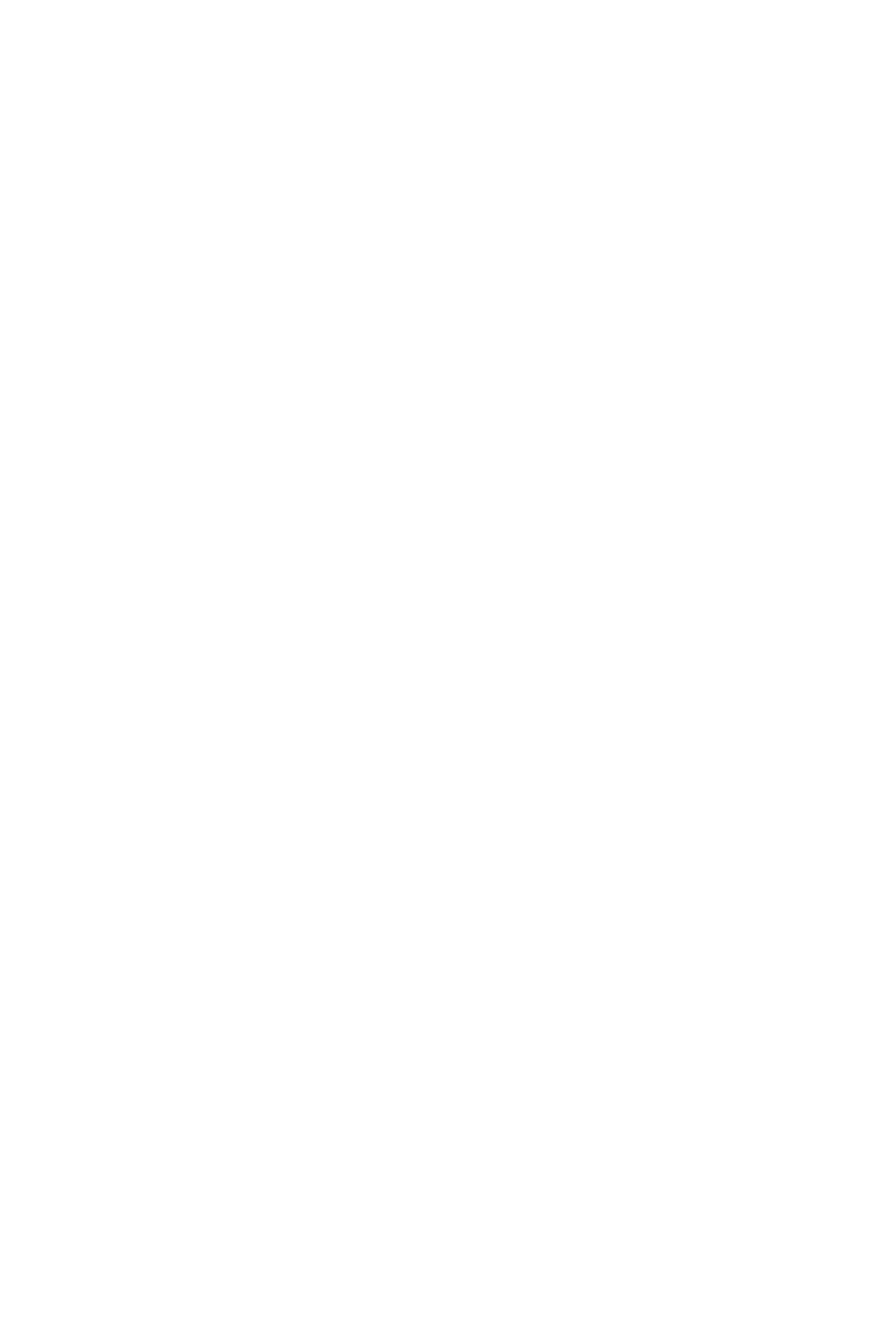
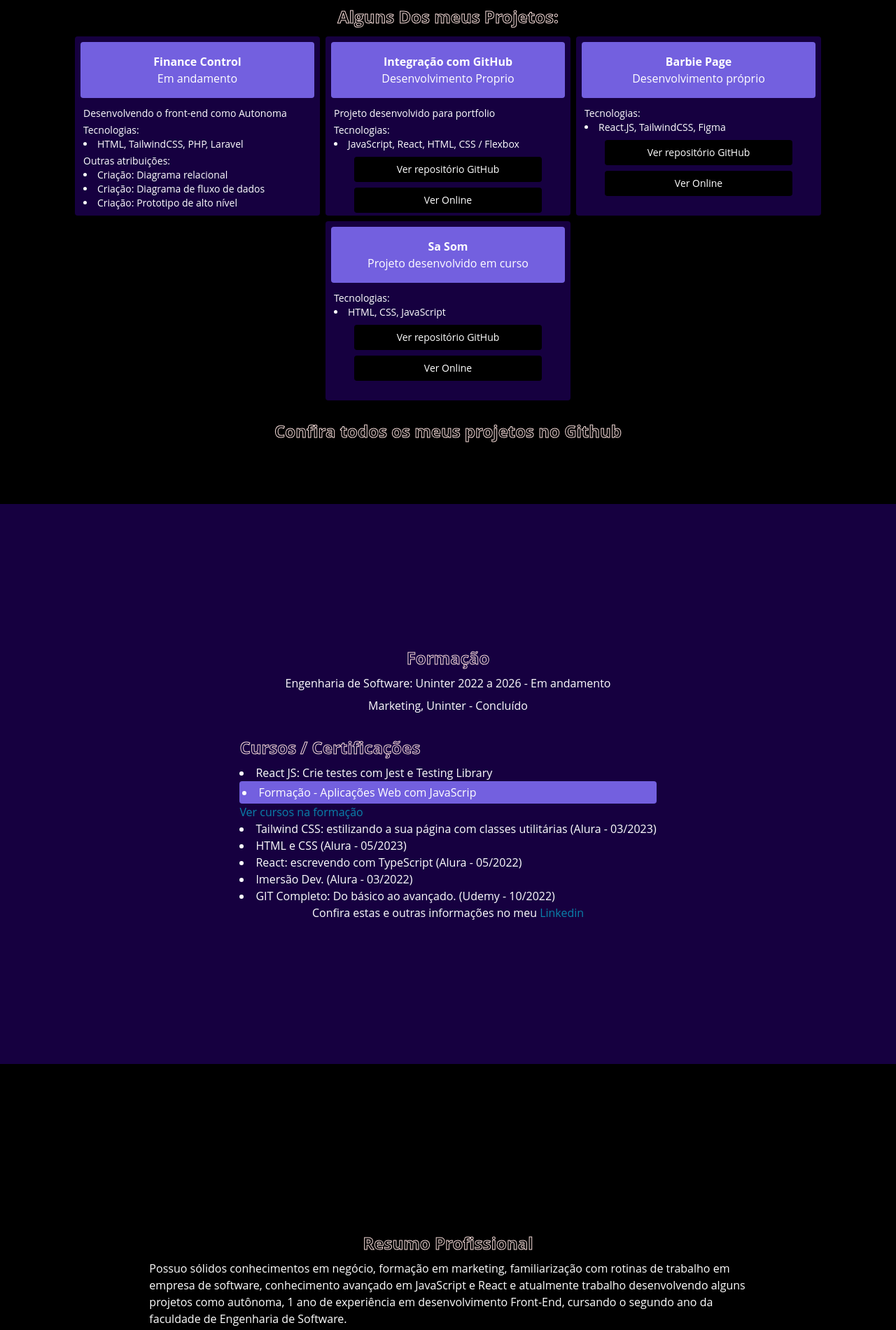
Before and after one commit to sabrinapratafernandes/Portfolio, a React (Create React App) app: page / in a window 1280 px wide. Shown: the part 880-2780 px from the top of the page at 70% size. Before the commit the page ends 800 px from the top, so only its background shows below. Built offline with nearby package versions, Linux system fonts and the light colour scheme.

Commit message:
finalização do layout

```diff
--- a/src/App.js
+++ b/src/App.js
@@ -18,10 +18,9 @@ function App() {
           justify-center
           items-center
           w-screen
-          h-screen
+
           bg-backg
-          static
-          h-lvh">
+          static">
     <BrowserRouter>
       <NavBar/>
       <Routes>
--- a/src/components/Formation.js
+++ b/src/components/Formation.js
@@ -1,26 +1,51 @@
 import { fontStyle } from "../App"
+import { useState } from 'react';
 
 const Formation = () => {
+
+    const [isHidden, setIsHidden] = useState(true);
+
+    const toggleVisibility = () => {
+        setIsHidden(!isHidden);
+    };
+
     return (
-        <div className="flex flex-col items-start text-white m-10">
+        <div className="h-screen w-full bg-principal flex flex-col items-center justify-center text-white p-10  md:p-0 md:text-base text-sm">
             <div>
                 <img/>
                 <h2 className="font-bold text-2xl pb-2" style={fontStyle}>Formação</h2>
             </div>
 
-            <p className="pb-2">Engenharia de Software, Uninter  2022 a 2026 - Em andamento</p>
+            <p className="pb-2">Engenharia de Software: Uninter  2022 a 2026 - Em andamento</p>
             <p>Marketing, Uninter - Concluído</p>
 
             <div className="mt-8">
                 <h2 className="font-bold text-2xl pb-2" style={fontStyle}>Cursos / Certificações</h2>
                 <div className="flex" >
                     <div>
-                    <li> NOME DO CURSO </li>
-                    <li> NOME DO CURSO </li>
-                    <li> NOME DO CURSO </li>
-                    <li> NOME DO CURSO </li>
+                    <li> React JS: Crie testes com Jest e Testing Library </li>
+                    <li className="bg-violet p-1 rounded"> Formação - Aplicações Web com JavaScrip</li>
+
+                    <div className={isHidden ? "hidden" : ""}>
+                        <li>JavaScript para Web: Crie páginas dinâmicas (Maio 2023)</li>
+                        <li>JavaScript: manipulando o DOM (Maio 2023)</li>
+                        <li>JavaScript: Validações e reconhecimento de voz (Agosto 2023)</li>
+                        <li>JavaScript: Criando Requisições (Agosto 2023)</li>
+                        <li>JavaScript na Web: armazenando dados no navegador (Agosto 2023)</li>
+                        <li>JavaScript: Consumindo e tratando dados de uma API (Outubro 2023)</li>
+                        <li>JavaScript: Métodos de Array (Dezembro 2023)</li>
+                        <li>JavaScript: Validando Formulários (Janeiro 2024)</li>
                     </div>
-                    <img className="w-20 m-4" src="/assets/courses.png" />
+
+                    <button onClick={toggleVisibility} className="text-blue">Ver cursos na formação</button>
+
+                    <li>Tailwind CSS: estilizando a sua página com classes utilitárias (Alura - 03/2023)</li>
+                    <li>HTML e CSS (Alura - 05/2023)</li>
+                    <li>React: escrevendo com TypeScript (Alura - 05/2022)</li>
+                    <li>Imersão Dev. (Alura - 03/2022)</li>
+                    <li>GIT Completo: Do básico ao avançado. (Udemy - 10/2022)</li>
+
+                    </div>
                 </div>
             </div>
 
--- a/src/components/Home.js
+++ b/src/components/Home.js
@@ -1,34 +1,15 @@
-import { fontStyle } from "../App"
+import Me from "./Me"
+import Projects from "./Projects";
+import Formation from "./Formation";
+import MoreAbout from "./MoreAbout";
 
 const Home = () => {
     return (
-        <div className="text-base md:w-2/3">
-            <div className="flex justify-evenly items-center mb-10">
-                <img className='w-40 h-40 rounded-full shadow-md shadow-pink'
-                src='/assets/foto.jpg' alt="foto" />
-                <button className="bg-pink text-darkBlue p-2 rounded m-4 text-lg" >
-                    Baixar CV</button>
-            </div>
-
-            <div className="
-                        text-fonts-white
-                        m-2">
-                <div className="flex p-2">
-                    <p className="pr-2 self-end">Oi, eu sou a Sabrina;</p>
-                    <img className='w-8 h-8'
-                        src="/assets/js.png" alt="icone javascript"/>
-                    <img className='w-8 h-8'
-                        src="/assets/react.png" alt="icone react"/>
-                    <img className='w-8 h-8'
-                         src="/assets/html5.png" alt="icone html"/>
-                    <img className='w-8 h-8'
-                         src="/assets/css3.png"/>
-                </div>
-                <h1 className="font-bold text-4xl pb-2" style={fontStyle} >
-                    Frontend Developer
-                </h1>
-                <p className="text-base pl-10">Tenho 23 anos e 1 ano de experiencia em desenvolvimento de projetos para estudo! Curso Engenharia de Software e sou formada em Marketing, tenho inglês avançado e sou apaixonada por resolver problemas de forma criativa.</p>
-            </div>
+        <div className="flex flex-col items-center w-full ">
+            <Me/>
+            <Projects/>
+            <Formation/>
+            <MoreAbout/>
         </div>
     )
 }
--- /dev/null
+++ b/src/components/Me.js
@@ -0,0 +1,39 @@
+import { fontStyle } from "../App"
+
+const Me = () => {
+    return (
+        <div className="flex flex-col justify-center items-center text-base  md:w-2/3 h-screen">
+            <div className="flex justify-evenly items-center mb-10">
+                <div className="h-40 w-40 flex items-center justify-center overflow-hidden rounded-full shadow-md shadow-pink">
+                    <img className='w-full h-auto'
+                    src='/assets/foto.jpg' alt="foto" />
+                </div>
+                <button className="bg-pink text-darkBlue p-2 rounded m-4 text-lg" >
+                    Baixar CV</button>
+            </div>
+
+            <div className="
+                        text-fonts-white
+                        m-2
+                        mb-20">
+                <div className="flex p-2">
+                    <p className="pr-2 self-end">Oi, eu sou a Sabrina;</p>
+                    <img className='w-8 h-8'
+                        src="/assets/js.png" alt="icone javascript"/>
+                    <img className='w-8 h-8'
+                        src="/assets/react.png" alt="icone react"/>
+                    <img className='w-8 h-8'
+                         src="/assets/html5.png" alt="icone html"/>
+                    <img className='w-8 h-8'
+                         src="/assets/css3.png"/>
+                </div>
+                <h1 className="font-bold text-4xl pb-2" style={fontStyle} >
+                    Frontend Developer
+                </h1>
+                <p className="text-base pl-10 w-full">Tenho 23 anos e 1 ano de experiencia em desenvolvimento de projetos para estudo! Curso Engenharia de Software e sou formada em Marketing, tenho inglês avançado e sou apaixonada por resolver problemas de forma criativa.</p>
+            </div>
+        </div>
+    )
+}
+
+export default Me
--- a/src/components/MoreAbout.js
+++ b/src/components/MoreAbout.js
@@ -3,9 +3,9 @@ import Skils from "./Skils"
 
 const MoreAbout = () => {
     return (
-        <div className="text-white flex flex-col w-2/3">
+        <div className="flex flex-col items-center justify-center text-white  bg-black w-screen md:h-screen pt-10 md:pt-0">
+            <Skils/>
             <More/>
-            <Skils/>
         </div>
     )
 }
--- a/src/components/NavBar.js
+++ b/src/components/NavBar.js
@@ -3,9 +3,11 @@ import { Link } from "react-router-dom"
 const NavBar = () => {
     return (
         <div className="
+        bg-violet
+        p-2
         absolute top-0 left-0
         text-white
-        flex justify-evenly w-full mt-2 font-semibold">
+        flex justify-evenly w-full font-semibold">
             <Link to="/">Home</Link>
             <Link to="/projetos">Projetos</Link>
             <Link to="/formacao">Formação</Link>
--- a/src/components/Projects.js
+++ b/src/components/Projects.js
@@ -2,13 +2,13 @@ import { fontStyle } from "../App"
 
 const Projects = () => {
     return(
-        <div className="flex flex-col items-center  mt-[600px] w-full bg-backg h-lvh md:mt-0 ">
-            <h2 className="font-bold text-2xl pb-2" style={fontStyle} >Alguns Dos meus Projetos:</h2>
+        <div className="flex flex-col items-center justify-center bg-black w-screen md:h-screen md:pt-0 pt-20">
+            <h2 className="font-bold text-2xl pb-2 md:mt-20" style={fontStyle} >Alguns Dos meus Projetos:</h2>
 
-            <div className="flex flex-col items-center justify-center md:flex-row w-full text-sm md:flex-wrap">
+            <div className="text-white flex flex-col items-center justify-center md:flex-row w-full text-sm md:flex-wrap">
 
-            <div className="bg-white p-1 m-1 rounded flex flex-col w-4/5 md:w-[350px] md:h-64">
-                    <div className="text-base bg-blue text-black p-4 rounded w-full mb-2 flex flex-col items-center justify-center">
+            <div className="bg-principal p-2 m-1 rounded flex flex-col w-4/5 md:w-[350px] md:h-64">
+                    <div className="text-base bg-violet p-4 rounded w-full mb-2 flex flex-col items-center justify-center">
                         <p className="font-bold">Finance Control</p>
                         <p>Em andamento</p>
                     </div>
@@ -26,8 +26,8 @@ const Projects = () => {
                     </div>
             </div>
 
-                <div className="bg-white p-1 m-1 rounded flex flex-col w-4/5 md:w-[350px] md:h-64">
-                    <div className="text-base bg-blue text-black p-4 rounded w-full mb-2 flex flex-col items-center justify-center">
+                <div className="bg-principal p-2 m-1 rounded flex flex-col w-4/5 md:w-[350px] md:h-64">
+                    <div className="text-base bg-violet p-4 rounded w-full mb-2 flex flex-col items-center justify-center">
                         <p className="font-bold">Integração com GitHub</p>
                         <p>Desenvolvimento Proprio</p>
                     </div>
@@ -43,8 +43,8 @@ const Projects = () => {
                     </div>
                 </div>
 
-                <div className="bg-white p-1 m-1 rounded flex flex-col w-4/5 md:w-[350px] md:h-64">
-                    <div className="text-base bg-blue text-black p-4 rounded w-full mb-2 flex flex-col items-center justify-center">
+                <div className="bg-principal p-2 m-1 rounded flex flex-col w-4/5 md:w-[350px] md:h-64">
+                    <div className="text-base bg-violet p-4 rounded w-full mb-2 flex flex-col items-center justify-center">
                         <p className="font-bold">Barbie Page</p>
                         <p>Desenvolvimento próprio</p>
                     </div>
@@ -60,8 +60,8 @@ const Projects = () => {
 
                 </div>
 
-                 <div className="bg-white p-1 m-1 rounded flex flex-col w-4/5 md:w-[350px] md:h-64">
-                    <div className="text-base bg-blue text-black p-4 rounded w-full mb-2 flex flex-col items-center justify-center">
+                 <div className="bg-principal p-2 m-1 rounded flex flex-col w-4/5 md:w-[350px] md:h-64">
+                    <div className="text-base bg-violet p-4 rounded w-full mb-2 flex flex-col items-center justify-center">
                         <p className="font-bold">Sa Som</p>
                         <p>Projeto desenvolvido em curso</p>
                     </div>
@@ -76,7 +76,7 @@ const Projects = () => {
                 </div>
 
             </div>
-            <h2 className="font-bold text-2xl m-6" style={fontStyle}>Confira todos os meus projetos no Github</h2>
+            <h2 className="font-bold text-2xl m-6 mb-20" style={fontStyle}>Confira todos os meus projetos no Github</h2>
 
 
 
--- a/src/components/Skils.js
+++ b/src/components/Skils.js
@@ -1,17 +1,15 @@
+import { fontStyle } from "../App"
+
 const Skils = () => {
     return (
-        <div>
-            <h2>Habilidades</h2>
-            <div>
-                <li>React.js</li>
-                <li>Javascript</li>
-                <li>Tailwindcss</li>
-                <li>HTML</li>
-                <li>CSS</li>
-                <li>GIT</li>
-                <li>Inglês Avançado</li>
-            </div>
+        <div className="flex flex-col items-center justify-center md:p-0 p-10">
+            <h2 className="font-bold text-2xl pb-2" style={fontStyle} >Resumo Profissional</h2>
+            <p className="w-6/6 md:w-2/3">Possuo sólidos conhecimentos em negócio, formação em marketing, familiarização com rotinas de
+            trabalho em empresa de software, conhecimento avançado em JavaScript e React e atualmente
+            trabalho desenvolvendo alguns projetos como autônoma, 1 ano de experiência em desenvolvimento
+            Front-End, cursando o segundo ano da faculdade de Engenharia de Software.</p>
         </div>
+
     )
 }
 
```
Also changed, not shown: src/components/More.js (+16 -4 lines), tailwind.config.js (+5 -3 lines), 1 other file (tests, documents, lock files or other folders).
